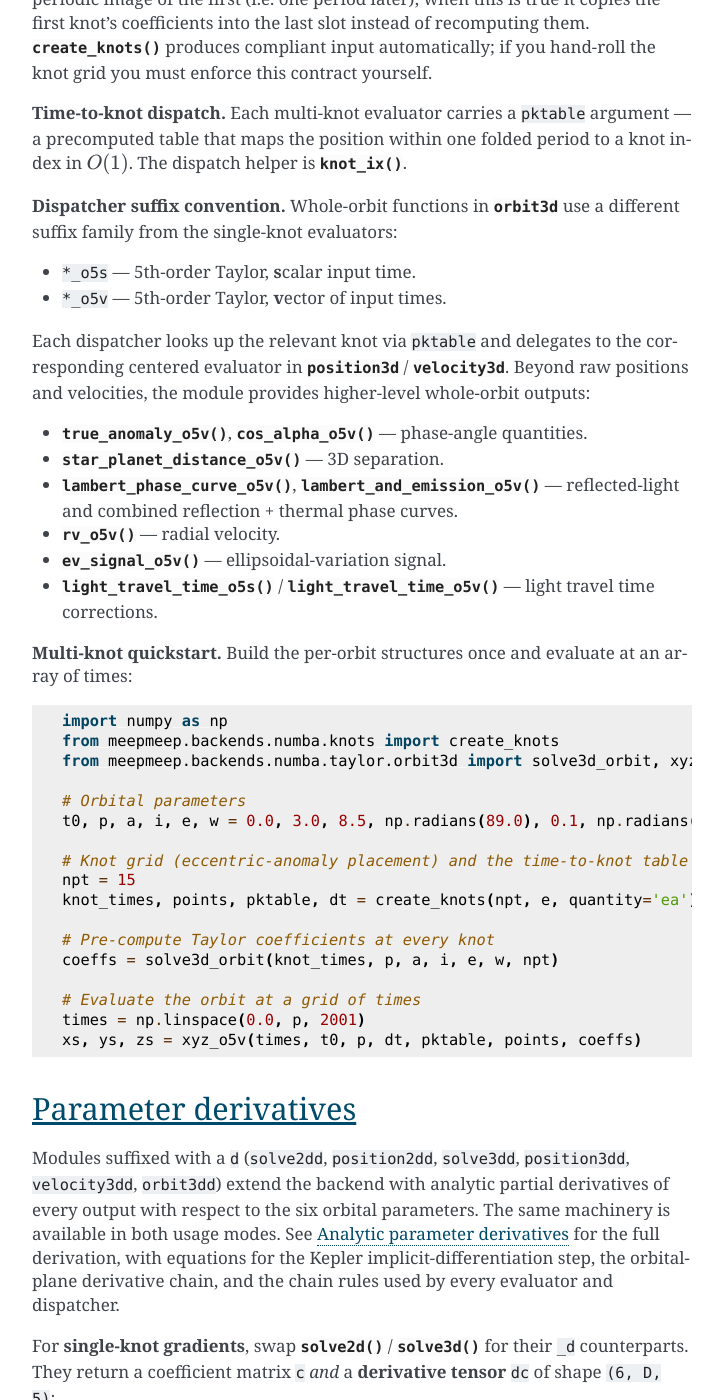
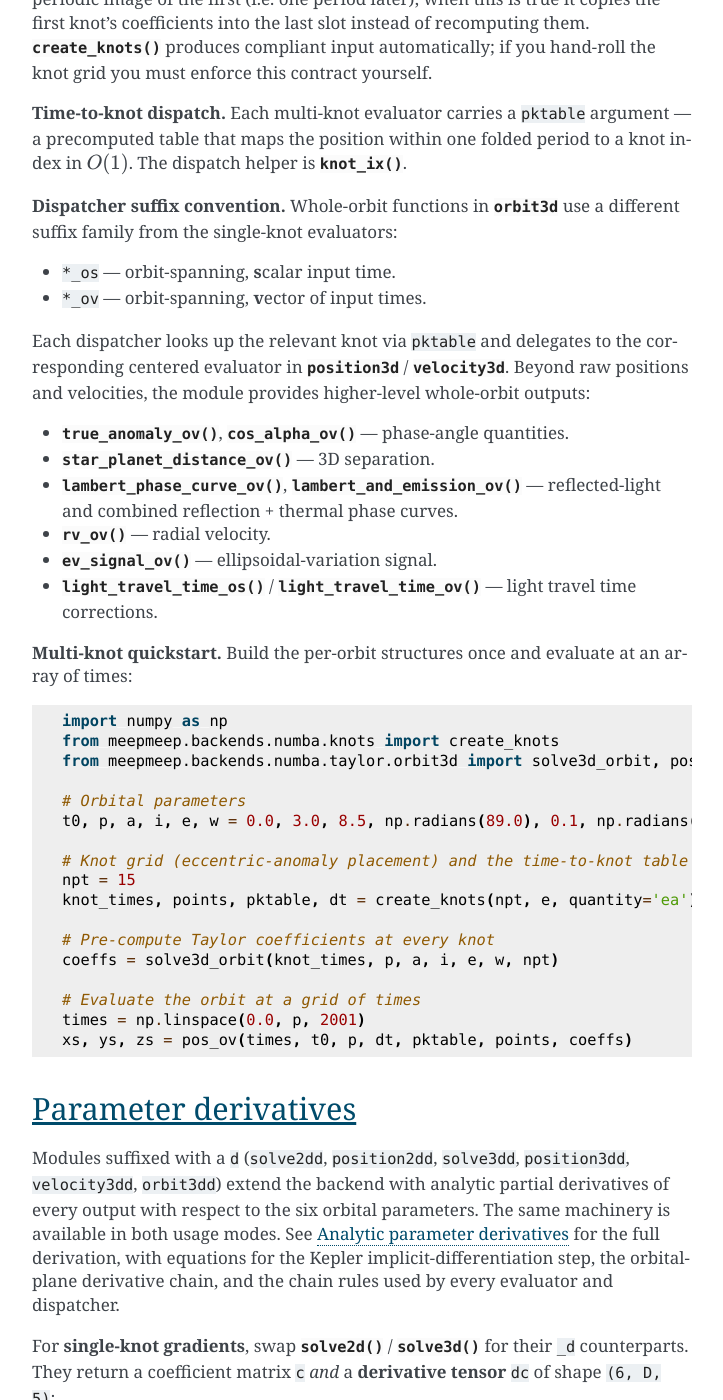
Before and after one commit to hpparvi/MeepMeep, a Sphinx documentation site: the page built from doc/source/taylor_overview.rst, in a window 1280 px wide and 1400 px high, scrolled down 4618 px. Shown: the whole window, without its empty margins (388-1111 px from the left). Built offline with Sphinx 7.4.7, drawn with Linux system fonts in a browser that asks for light colours.

Commit message:
Updated documentation.

```diff
--- a/doc/source/taylor_overview.rst
+++ b/doc/source/taylor_overview.rst
@@ -276,28 +276,28 @@ helper is
 :mod:`~meepmeep.backends.numba.taylor.orbit3d` use a different
 suffix family from the single-knot evaluators:
 
-* ``*_o5s`` — 5th-order Taylor, **s**\ calar input time.
-* ``*_o5v`` — 5th-order Taylor, **v**\ ector of input times.
+* ``*_os`` — orbit-spanning, **s**\ calar input time.
+* ``*_ov`` — orbit-spanning, **v**\ ector of input times.
 
 Each dispatcher looks up the relevant knot via ``pktable`` and
 delegates to the corresponding centered evaluator in :mod:`position3d`
 / :mod:`velocity3d`. Beyond raw positions and velocities, the module
 provides higher-level whole-orbit outputs:
 
-* :func:`~meepmeep.backends.numba.taylor.orbit3d.true_anomaly_o5v`,
-  :func:`~meepmeep.backends.numba.taylor.orbit3d.cos_alpha_o5v` —
+* :func:`~meepmeep.backends.numba.taylor.orbit3d.true_anomaly_ov`,
+  :func:`~meepmeep.backends.numba.taylor.orbit3d.cos_alpha_ov` —
   phase-angle quantities.
-* :func:`~meepmeep.backends.numba.taylor.orbit3d.star_planet_distance_o5v`
+* :func:`~meepmeep.backends.numba.taylor.orbit3d.star_planet_distance_ov`
   — 3D separation.
-* :func:`~meepmeep.backends.numba.taylor.orbit3d.lambert_phase_curve_o5v`,
-  :func:`~meepmeep.backends.numba.taylor.orbit3d.lambert_and_emission_o5v`
+* :func:`~meepmeep.backends.numba.taylor.orbit3d.lambert_phase_curve_ov`,
+  :func:`~meepmeep.backends.numba.taylor.orbit3d.lambert_and_emission_ov`
   — reflected-light and combined reflection + thermal phase curves.
-* :func:`~meepmeep.backends.numba.taylor.orbit3d.rv_o5v` — radial
+* :func:`~meepmeep.backends.numba.taylor.orbit3d.rv_ov` — radial
   velocity.
-* :func:`~meepmeep.backends.numba.taylor.orbit3d.ev_signal_o5v` —
+* :func:`~meepmeep.backends.numba.taylor.orbit3d.ev_signal_ov` —
   ellipsoidal-variation signal.
-* :func:`~meepmeep.backends.numba.taylor.orbit3d.light_travel_time_o5s`
-  / :func:`~meepmeep.backends.numba.taylor.orbit3d.light_travel_time_o5v`
+* :func:`~meepmeep.backends.numba.taylor.orbit3d.light_travel_time_os`
+  / :func:`~meepmeep.backends.numba.taylor.orbit3d.light_travel_time_ov`
   — light travel time corrections.
 
 **Multi-knot quickstart.** Build the per-orbit structures once and
@@ -307,7 +307,7 @@ evaluate at an array of times:
 
    import numpy as np
    from meepmeep.backends.numba.knots import create_knots
-   from meepmeep.backends.numba.taylor.orbit3d import solve3d_orbit, xyz_o5v
+   from meepmeep.backends.numba.taylor.orbit3d import solve3d_orbit, pos_ov
 
    # Orbital parameters
    t0, p, a, i, e, w = 0.0, 3.0, 8.5, np.radians(89.0), 0.1, np.radians(90.0)
@@ -321,7 +321,7 @@ evaluate at an array of times:
 
    # Evaluate the orbit at a grid of times
    times = np.linspace(0.0, p, 2001)
-   xs, ys, zs = xyz_o5v(times, t0, p, dt, pktable, points, coeffs)
+   xs, ys, zs = pos_ov(times, t0, p, dt, pktable, points, coeffs)
 
 
 .. _taylor_derivatives:
```
Also changed, not shown: doc/source/api/low_level.rst (+21 -21 lines), doc/source/naming_conventions.rst (+12 -10 lines).
